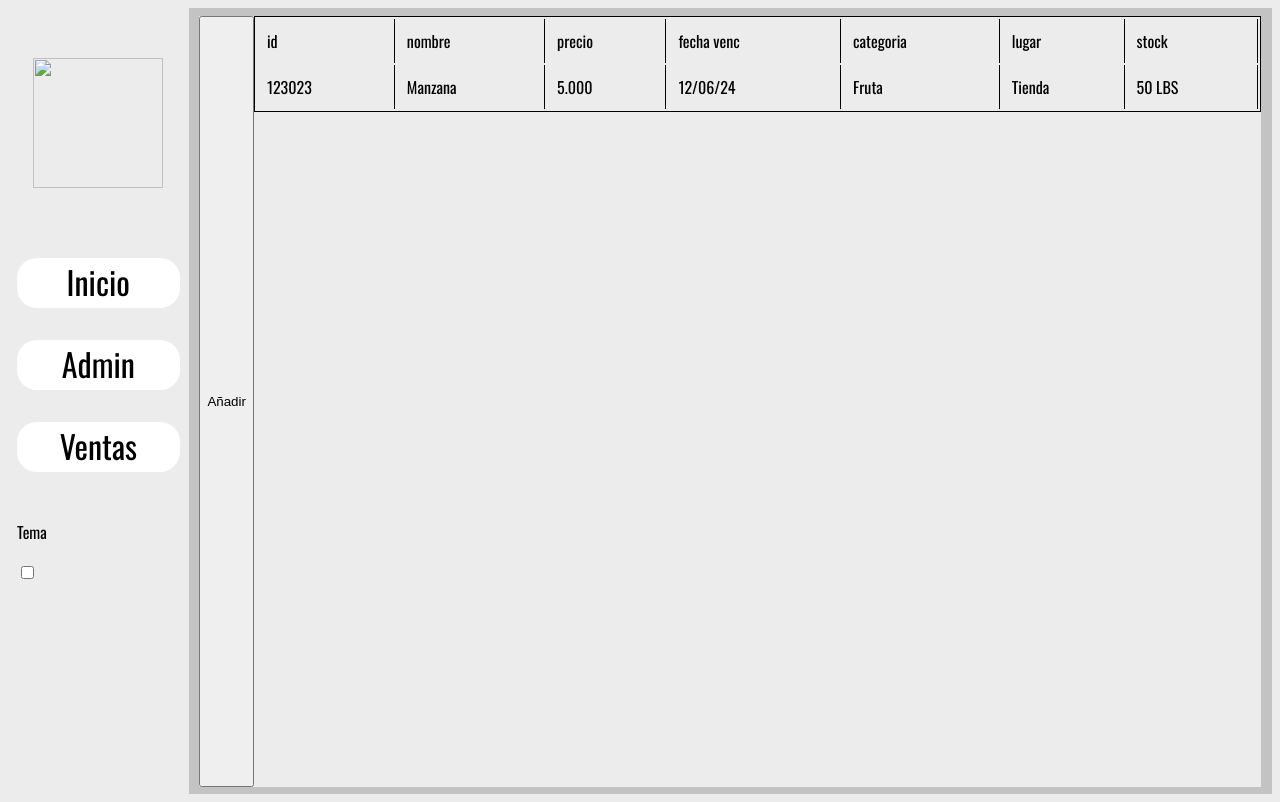
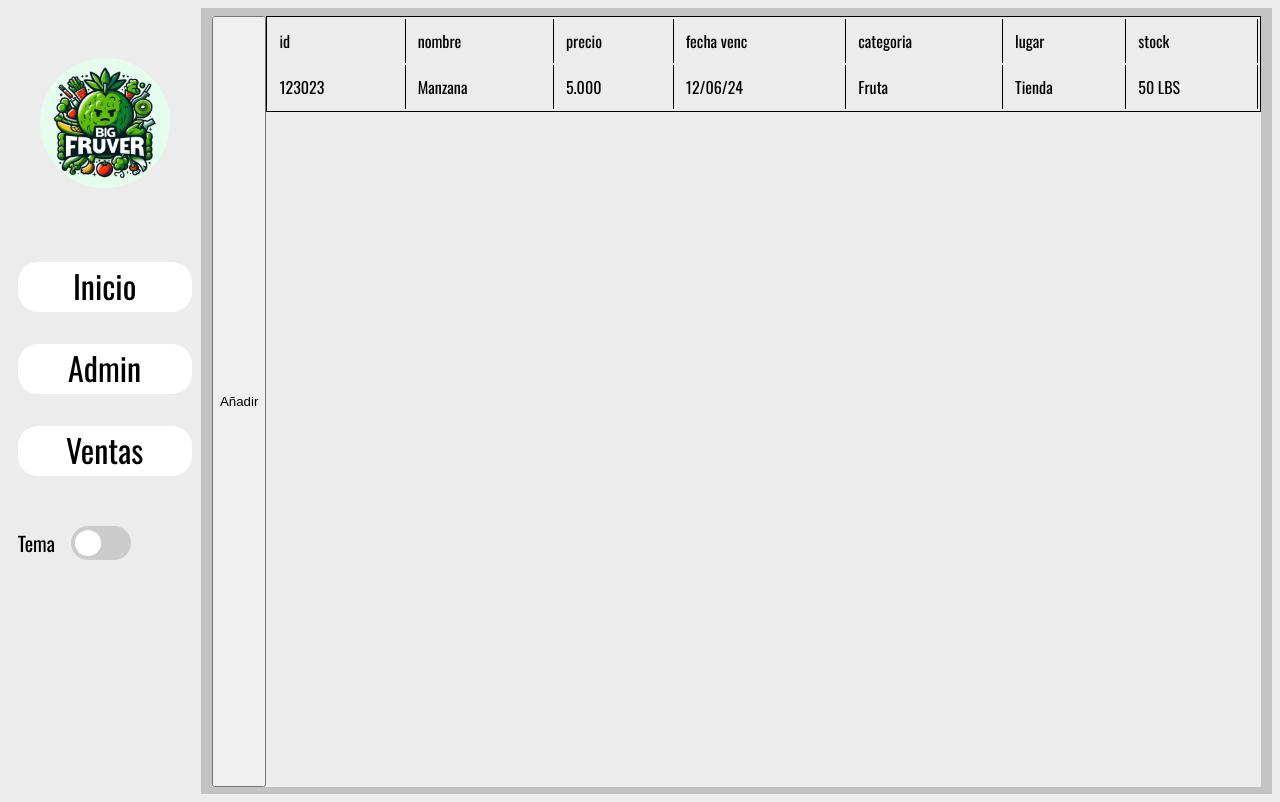
Before and after one commit to KevinSantiagoPlataVillalobosADSO/Proyecto_GF, a plain HTML site: page Vistas/Productos.html in a window 1280 px wide. Drawn offline with nearby package versions, Linux system fonts and the light colour scheme; the site is published under a folder, as on GitHub Pages, so addresses that start at the root find nothing; a web font is replaced by a local one.

Commit message:
proceso...

```diff
--- a/Vistas/Productos.html
+++ b/Vistas/Productos.html
@@ -9,7 +9,7 @@
 </head>
 <body>
     <aside class="content_aside">
-        <img class="img_icon" src="/IMG/Icono granfruver.png" alt="">
+        <img class="img_icon" src="../IMG/Icono granfruver.png" alt="">
         <section class="content_nav">
             <figure>
                 <a class="button__aside--inicio" href="/index.html">
--- a/Vistas/style_p.css
+++ b/Vistas/style_p.css
@@ -1,5 +1,5 @@
 @import url('https://fonts.googleapis.com/css2?family=Jaro:opsz@6..72&family=Oswald:wght@200..700&display=swap');
-@import url(/slider.css);
+@import url(../slider.css);
 
 html{
     font-family: "Oswald", sans-serif;
```
